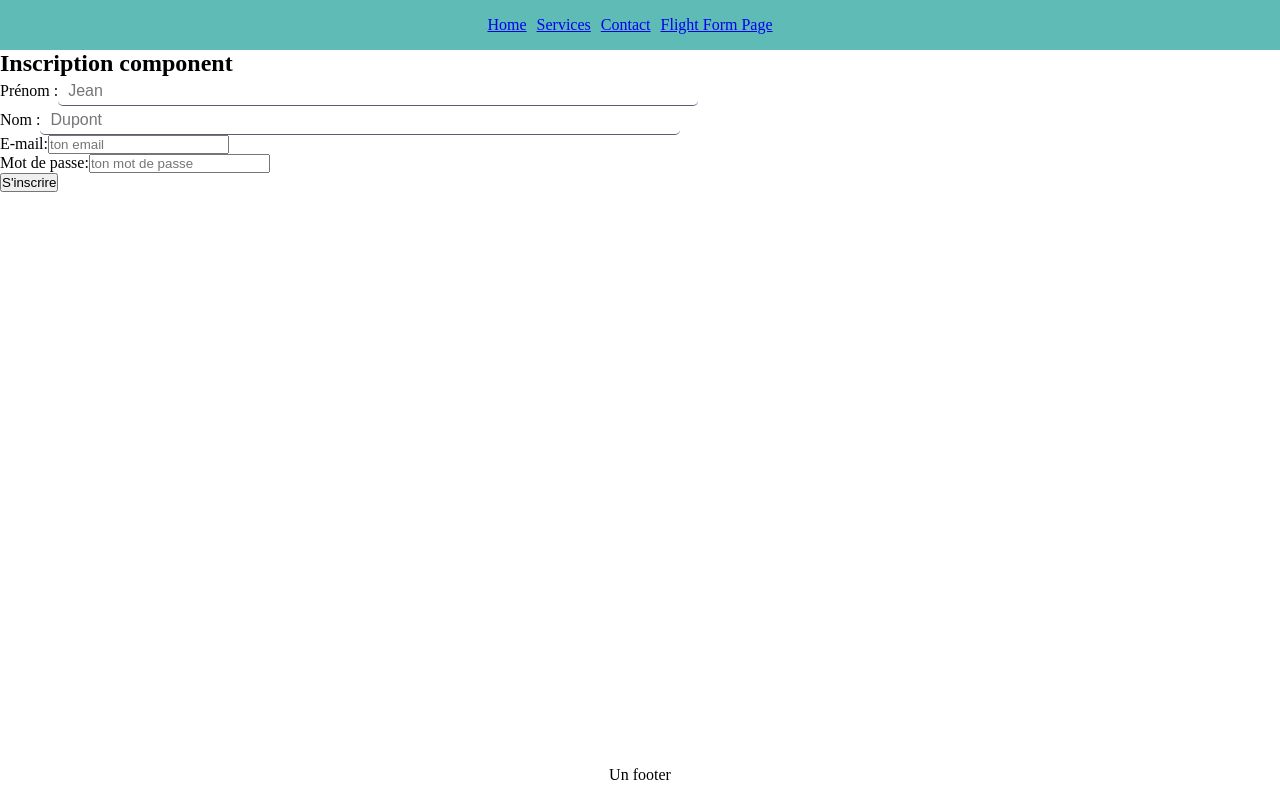
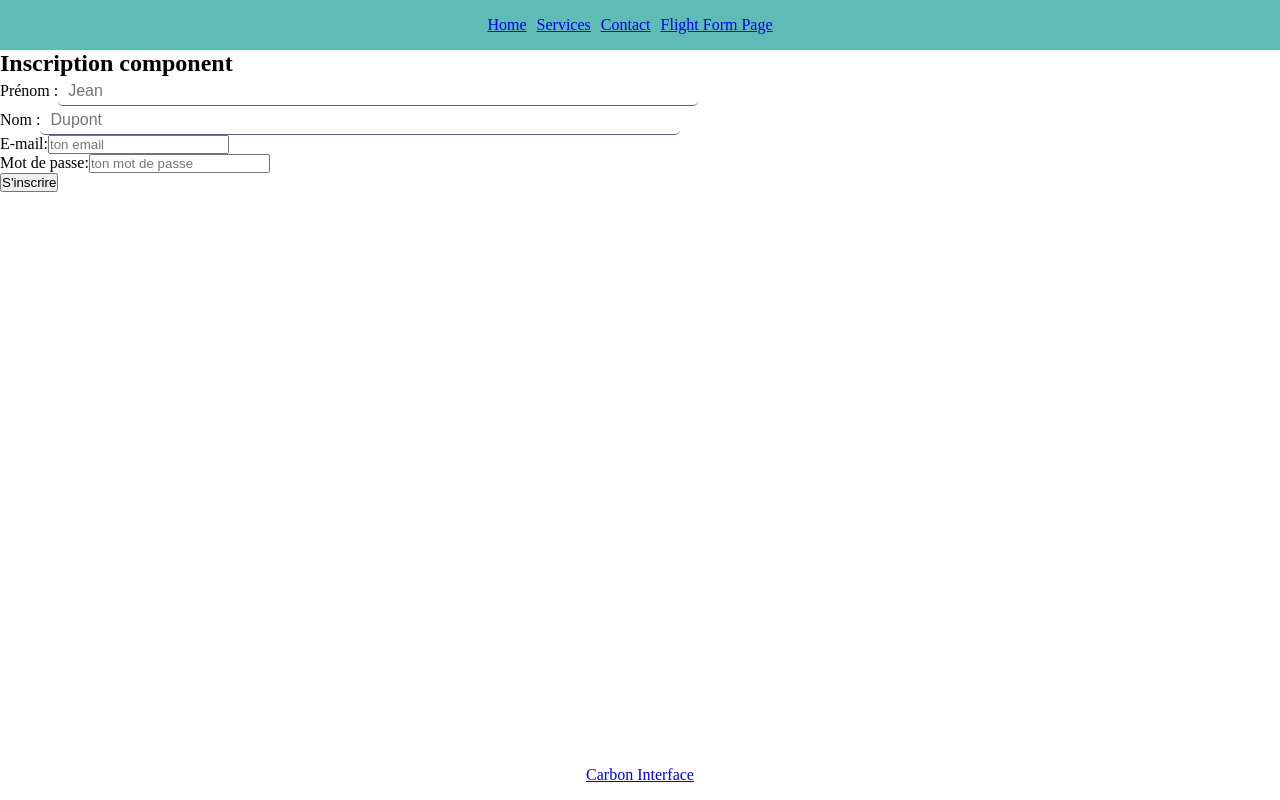
Before and after one commit to fmarincode/theCarbonProject, a React (Vite) app in the folder frontend/: page /inscription in a window 1280 px wide. Built offline with nearby package versions, Linux system fonts and the light colour scheme.

Commit message:
add api in footer

```diff
--- a/frontend/src/Components/Footer/Footer.jsx
+++ b/frontend/src/Components/Footer/Footer.jsx
@@ -4,7 +4,7 @@ import "../../styles/Footer.css";
 function Footer() {
   return (
     <div className="containerFooter">
-      <p>Un footer</p>
+      <a href="https://docs.carboninterface.com/#/">Carbon Interface</a>
     </div>
   );
 }
--- a/frontend/src/Components/Form/CarbonEmissionForm.jsx
+++ b/frontend/src/Components/Form/CarbonEmissionForm.jsx
@@ -1,5 +1,5 @@
 import React, { useState } from "react";
-import { IataCode } from "../../Services/IataCode";
+import { IataCode } from "../../services/IataCode";
 import "../../styles/CarbonEmissionForm.css";
 
 function CarbonEmissionForm() {
```
Also changed, not shown: frontend/src/App.jsx (+4 -4 lines), 1 other file (tests, documents, lock files or other folders).
